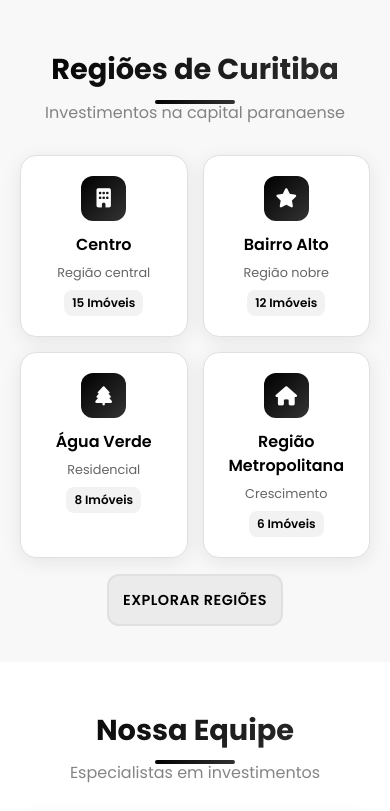
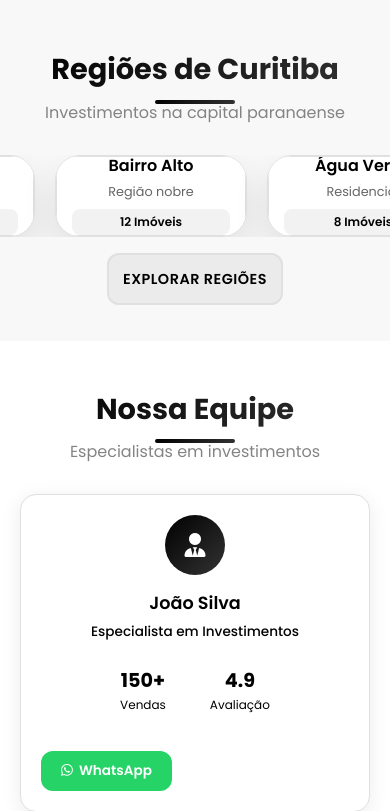
Before and after one commit to Woschbrayan/Br2studios, a PHP site: page /br2studios/ in a window 390 px wide. Shown: the part 2373-3184 px from the top of the page. Run offline with PHP 8.4, Linux system fonts and the light colour scheme; data comes from the database, SQL or seed files in the repository.

Commit message:
feat: implementar carrossel de regiões e otimizar para mobile
- Adicionar carrossel automático para seção de regiões de Curitiba
- Remover ícones dos cards para design mais limpo
- Reduzir drasticamente largura dos cards no mobile (85px-100px)
- Otimizar gaps responsivos (8px mobile, 10px tablet, 20px desktop)
- Garantir visibilidade de múltiplos cards no mobile (3-4 cards)
- Ajustar JavaScript para cálculo responsivo de largura
- Melhorar layout compacto mantendo legibilidade

```diff
--- a/assets/css/mobile-creative.css
+++ b/assets/css/mobile-creative.css
@@ -2376,6 +2376,8 @@
     .story-slide {
         animation: slideInMobile 0.6s ease forwards;
     }
+    .city-slide{  min-width: 25%;}
+
 
     @keyframes slideInMobile {
         from {
--- a/assets/css/style.css
+++ b/assets/css/style.css
@@ -1668,3 +1668,191 @@ section {
         font-size: 0.7rem;
     }
 }
+
+/* ===== CITIES CAROUSEL (MOBILE E DESKTOP) ===== */
+.cities-carousel-wrapper {
+    overflow: hidden;
+    position: relative;
+    margin-top: 30px;
+    padding: 0 20px;
+}
+
+.cities-track {
+    display: flex;
+    gap: 20px;
+    align-items: center;
+    width: calc(200% + 20px);
+    transition: transform 0.1s ease-out;
+}
+
+.city-slide {
+    flex: 0 0 auto;
+    min-width: 140px;
+}
+
+.city-card-mobile {
+    background: white;
+    padding: 20px 15px;
+    border-radius: 12px;
+    text-align: center;
+    box-shadow: 0 4px 15px rgba(0, 0, 0, 0.08);
+    transition: all 0.3s ease;
+    border: 1px solid rgba(0, 0, 0, 0.05);
+    position: relative;
+    overflow: hidden;
+    height: 120px;
+    display: flex;
+    flex-direction: column;
+    justify-content: center;
+}
+
+.city-card-mobile::before {
+    content: '';
+    position: absolute;
+    top: 0;
+    left: -100%;
+    width: 100%;
+    height: 100%;
+    background: linear-gradient(90deg, transparent, rgba(255, 255, 255, 0.3), transparent);
+    transition: left 0.5s ease;
+}
+
+.city-card-mobile:hover::before {
+    left: 100%;
+}
+
+.city-card-mobile:hover {
+    transform: translateY(-5px);
+    box-shadow: 0 8px 25px rgba(0, 0, 0, 0.12);
+    border-color: var(--color-primary);
+}
+
+.city-card-mobile h3 {
+    font-size: 1rem;
+    font-weight: 600;
+    color: var(--text-primary);
+    margin-bottom: 8px;
+    line-height: 1.2;
+}
+
+.city-card-mobile p {
+    font-size: 0.8rem;
+    color: var(--text-secondary);
+    margin-bottom: 8px;
+    font-weight: 400;
+}
+
+.city-count {
+    font-size: 0.75rem;
+    color: var(--color-primary);
+    font-weight: 600;
+    background: rgba(var(--color-primary-rgb), 0.1);
+    padding: 3px 8px;
+    border-radius: 12px;
+    display: inline-block;
+}
+
+/* Desktop específico */
+@media (min-width: 769px) {
+    .cities-carousel-wrapper {
+        padding: 0 40px;
+    }
+
+    .cities-track {
+        gap: 25px;
+    }
+
+    .city-slide {
+        min-width: 180px;
+    }
+
+    .city-card-mobile {
+        padding: 25px 20px;
+        height: 140px;
+        border-radius: 15px;
+    }
+
+    .city-card-mobile h3 {
+        font-size: 1.1rem;
+        margin-bottom: 10px;
+    }
+
+    .city-card-mobile p {
+        font-size: 0.85rem;
+        margin-bottom: 12px;
+    }
+
+    .city-count {
+        font-size: 0.8rem;
+        padding: 4px 10px;
+    }
+}
+
+/* Mobile específico */
+@media (max-width: 768px) {
+    .cities-carousel-wrapper {
+        padding: 0 10px;
+    }
+
+    .cities-track {
+        gap: 10px;
+    }
+
+    .city-slide {
+        min-width: 100px;
+    }
+
+    .city-card-mobile {
+        padding: 12px 8px;
+        height: 90px;
+    }
+
+    .city-card-mobile h3 {
+        font-size: 0.8rem;
+        margin-bottom: 4px;
+    }
+
+    .city-card-mobile p {
+        font-size: 0.7rem;
+        margin-bottom: 6px;
+    }
+
+    .city-count {
+        font-size: 0.65rem;
+        padding: 2px 4px;
+    }
+}
+
+@media (max-width: 480px) {
+    .cities-carousel-wrapper {
+        padding: 0 8px;
+    }
+
+    .cities-track {
+        gap: 8px;
+    }
+
+    .city-slide {
+        min-width: 85px;
+    }
+
+    .city-card-mobile {
+        padding: 10px 6px;
+        height: 80px;
+    }
+
+    .city-card-mobile h3 {
+        font-size: 0.75rem;
+        margin-bottom: 3px;
+    }
+
+    .city-card-mobile p {
+        font-size: 0.65rem;
+        margin-bottom: 4px;
+    }
+
+    .city-count {
+        font-size: 0.6rem;
+        padding: 1px 3px;
+    }
+}
--- a/assets/js/main.js
+++ b/assets/js/main.js
@@ -559,6 +559,75 @@ class PartnersCarousel {
     }
 }
 
+// Carrossel de Cidades Mobile
+class CitiesCarousel {
+    constructor() {
+        this.track = document.querySelector('.cities-track');
+        this.slides = document.querySelectorAll('.city-slide');
+        this.currentPosition = 0;
+        this.slideWidth = 0;
+        this.autoPlayInterval = null;
+        this.autoPlayDelay = 40; // 40ms para movimento suave
+
+        this.init();
+    }
+
+    init() {
+        if (this.track && this.slides.length > 0) {
+            console.log('CitiesCarousel: Inicializando com', this.slides.length, 'slides');
+            this.calculateSlideWidth();
+            this.startAutoPlay();
+            this.bindResizeEvent();
+        } else {
+            console.log('CitiesCarousel: Elementos não encontrados');
+        }
+    }
+
+    bindResizeEvent() {
+        window.addEventListener('resize', () => {
+            this.calculateSlideWidth();
+        });
+    }
+
+    calculateSlideWidth() {
+        if (this.slides.length > 0) {
+            const firstSlide = this.slides[0];
+            let gap = 20; // Gap padrão
+
+            if (window.innerWidth <= 480) {
+                gap = 8;
+            } else if (window.innerWidth <= 768) {
+                gap = 10;
+            }
+
+            this.slideWidth = firstSlide.offsetWidth + gap;
+        }
+    }
+
+    startAutoPlay() {
+        this.autoPlayInterval = setInterval(() => {
+            this.moveCarousel();
+        }, this.autoPlayDelay);
+    }
+
+    moveCarousel() {
+        this.currentPosition -= 1; // Move 1px por vez para movimento suave
+
+        // Reset quando chegar ao final
+        if (Math.abs(this.currentPosition) >= this.slideWidth * (this.slides.length / 2)) {
+            this.currentPosition = 0;
+        }
+
+        this.track.style.transform = `translateX(${this.currentPosition}px)`;
+    }
+
+    stopAutoPlay() {
+        if (this.autoPlayInterval) {
+            clearInterval(this.autoPlayInterval);
+        }
+    }
+}
+
 // Inicialização quando o DOM estiver carregado
 document.addEventListener('DOMContentLoaded', () => {
     new ThemeManager();
@@ -571,6 +640,7 @@ document.addEventListener('DOMContentLoaded', () => {
     new LazyLoading();
     new TestimonialsCarousel();
     new PartnersCarousel();
+    new CitiesCarousel();
 
     // Adicionar classe para animações CSS
     document.body.classList.add('loaded');
--- a/index.php
+++ b/index.php
@@ -348,46 +348,99 @@ include 'includes/header.php';
     </section>
 
 
-    <!-- Cities Mobile - Cards Simples -->
-    <section class="cities-mobile mobile-only">
+    <!-- Cities Carousel - Mobile e Desktop -->
+    <section class="cities-mobile">
         <div class="section-header">
             <h2>Regiões de Curitiba</h2>
             <p>Investimentos na capital paranaense</p>
         </div>
-        <div class="cities-grid-mobile">
+
+        <div class="cities-carousel-wrapper">
+            <div class="cities-track">
+                <!-- Primeira linha de cidades -->
+                <div class="city-slide">
                     <div class="city-card-mobile">
-                <div class="city-icon-mobile">
-                    <i class="fas fa-building"></i>
-                </div>
                         <h3>Centro</h3>
                         <p>Região central</p>
                         <span class="city-count">15 Imóveis</span>
                     </div>
+                </div>
+
+                <div class="city-slide">
                     <div class="city-card-mobile">
-                <div class="city-icon-mobile">
-                    <i class="fas fa-star"></i>
-                </div>
                         <h3>Bairro Alto</h3>
                         <p>Região nobre</p>
                         <span class="city-count">12 Imóveis</span>
                     </div>
+                </div>
+
+                <div class="city-slide">
                     <div class="city-card-mobile">
-                <div class="city-icon-mobile">
-                    <i class="fas fa-tree"></i>
-                </div>
                         <h3>Água Verde</h3>
                         <p>Residencial</p>
                         <span class="city-count">8 Imóveis</span>
                     </div>
+                </div>
+
+                <div class="city-slide">
                     <div class="city-card-mobile">
-                <div class="city-icon-mobile">
-                    <i class="fas fa-home"></i>
-                </div>
                         <h3>Região Metropolitana</h3>
                         <p>Crescimento</p>
                         <span class="city-count">6 Imóveis</span>
                     </div>
                 </div>
+
+                <div class="city-slide">
+                    <div class="city-card-mobile">
+                        <h3>Batel</h3>
+                        <p>Comercial</p>
+                        <span class="city-count">10 Imóveis</span>
+                    </div>
+                </div>
+
+                <!-- Segunda linha de cidades (duplicada para loop infinito) -->
+                <div class="city-slide">
+                    <div class="city-card-mobile">
+                        <h3>Centro</h3>
+                        <p>Região central</p>
+                        <span class="city-count">15 Imóveis</span>
+                    </div>
+                </div>
+
+                <div class="city-slide">
+                    <div class="city-card-mobile">
+                        <h3>Bairro Alto</h3>
+                        <p>Região nobre</p>
+                        <span class="city-count">12 Imóveis</span>
+                    </div>
+                </div>
+
+                <div class="city-slide">
+                    <div class="city-card-mobile">
+                        <h3>Água Verde</h3>
+                        <p>Residencial</p>
+                        <span class="city-count">8 Imóveis</span>
+                    </div>
+                </div>
+
+                <div class="city-slide">
+                    <div class="city-card-mobile">
+                        <h3>Região Metropolitana</h3>
+                        <p>Crescimento</p>
+                        <span class="city-count">6 Imóveis</span>
+                    </div>
+                </div>
+
+                <div class="city-slide">
+                    <div class="city-card-mobile">
+                        <h3>Batel</h3>
+                        <p>Comercial</p>
+                        <span class="city-count">10 Imóveis</span>
+                    </div>
+                </div>
+            </div>
+        </div>
+
         <div style="text-align: center; margin-top: 30px;">
             <a href="regioes.php" class="btn-secondary btn-large">Explorar Regiões</a>
         </div>
```
Lines whose indentation alone changed are shown as unchanged.
